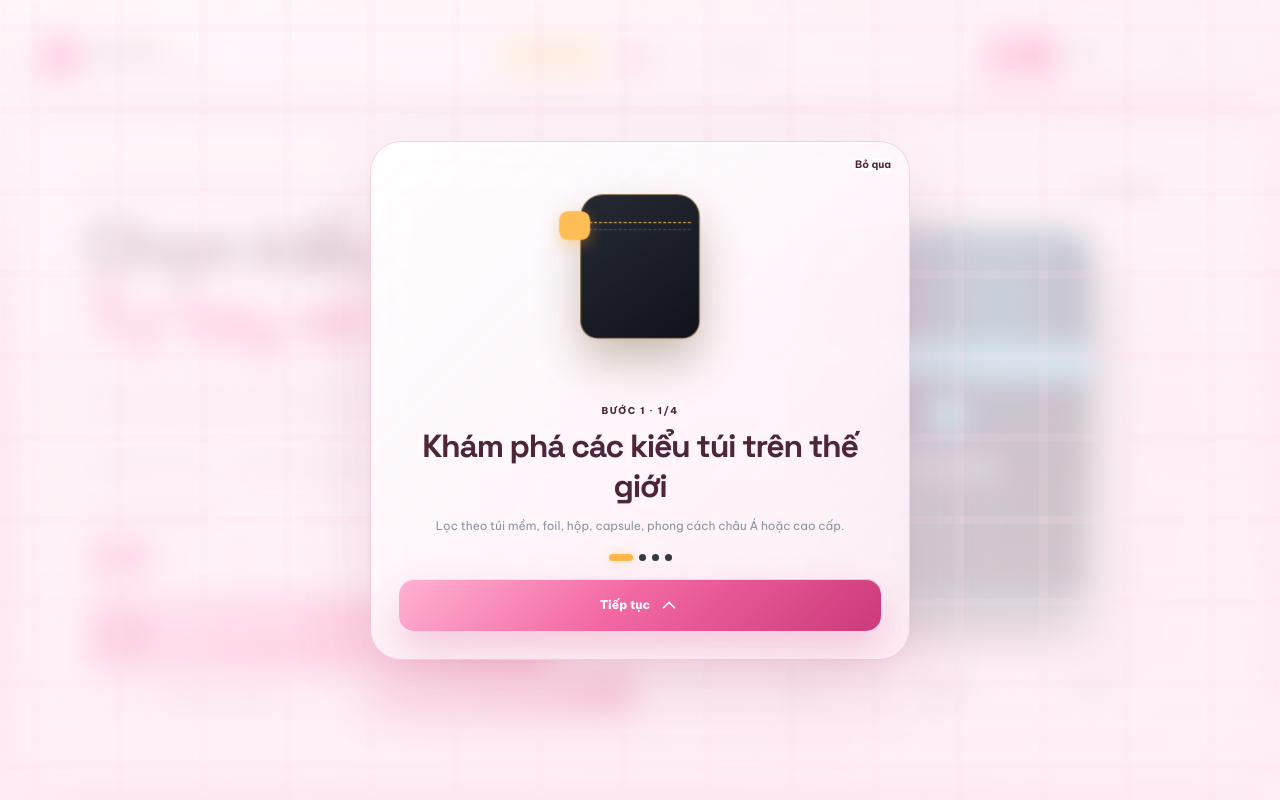
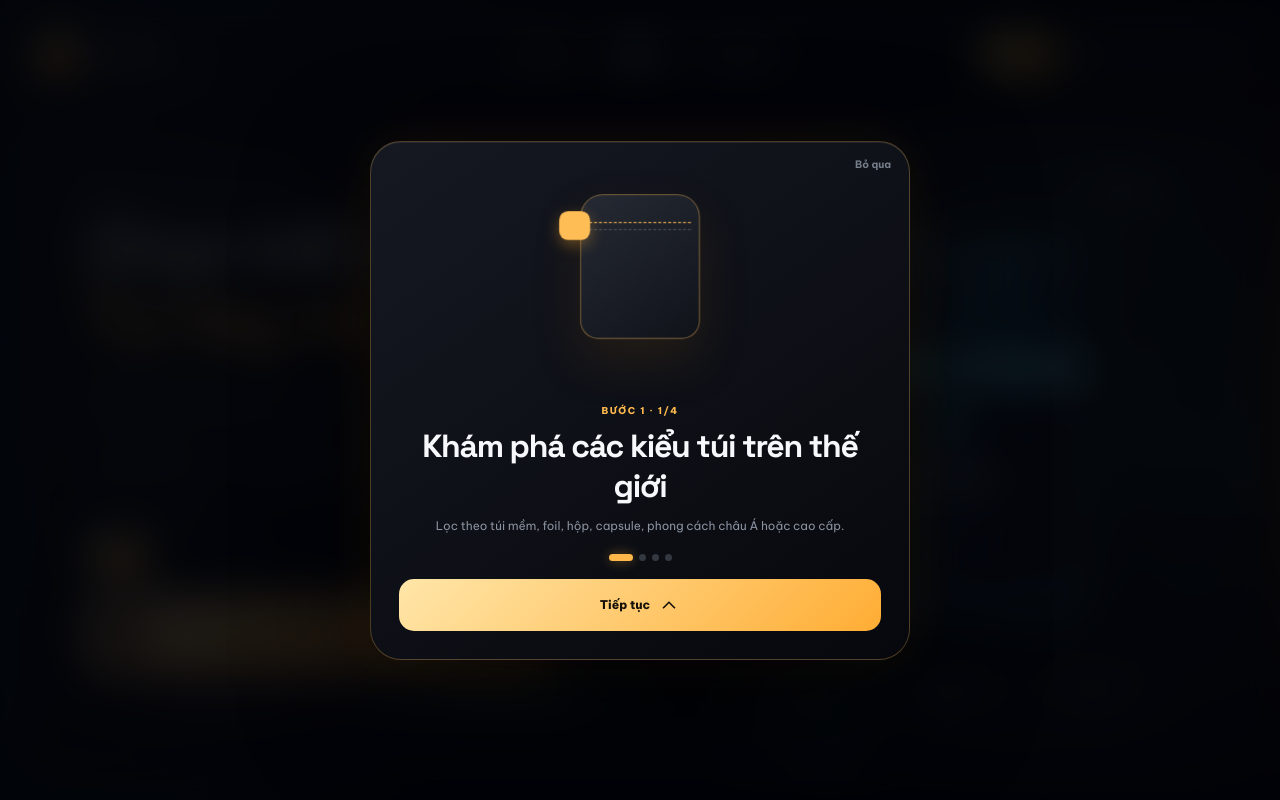
Before and after one commit to buiduchuy2010qn-prog/xe-tui-mu, a React (Vite) app: page / in a window 1280 px wide. Shown: the top 800 px of the page. Built offline with nearby package versions, Linux system fonts and the light colour scheme; the HTML template or start-up script is replaced by a standard one.

Commit message:
Keep base stylesheet order stable

```diff
--- a/src/index.css
+++ b/src/index.css
@@ -1,5 +1,4 @@
 @import url('https://fonts.googleapis.com/css2?family=Be+Vietnam+Pro:wght@400;500;600;700;800&family=Space+Grotesk:wght@500;600;700&display=swap');
-@import './pink-theme.css';
 
 :root {
   font-family: 'Be Vietnam Pro', system-ui, -apple-system, BlinkMacSystemFont, 'Segoe UI', sans-serif;
```
